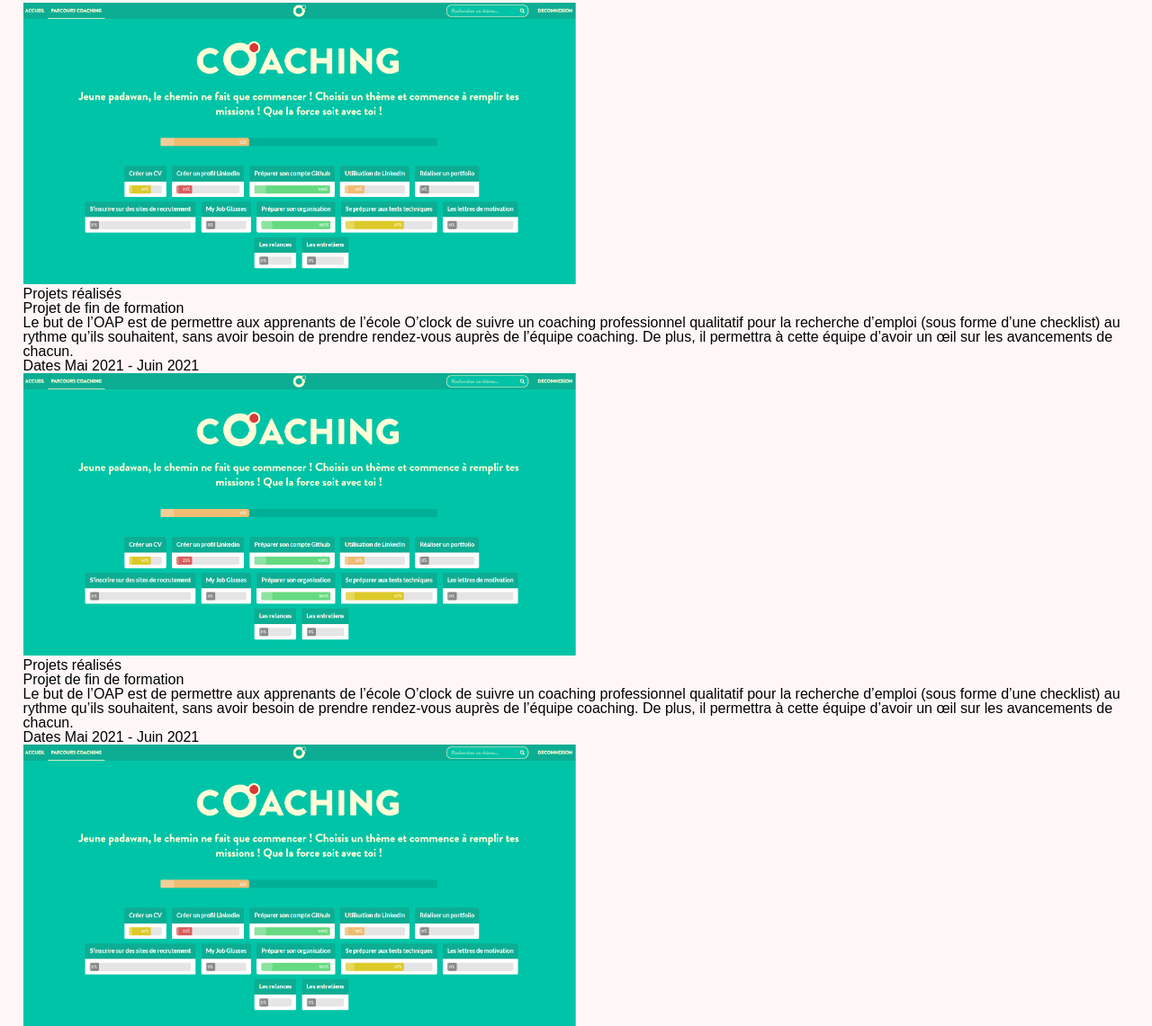
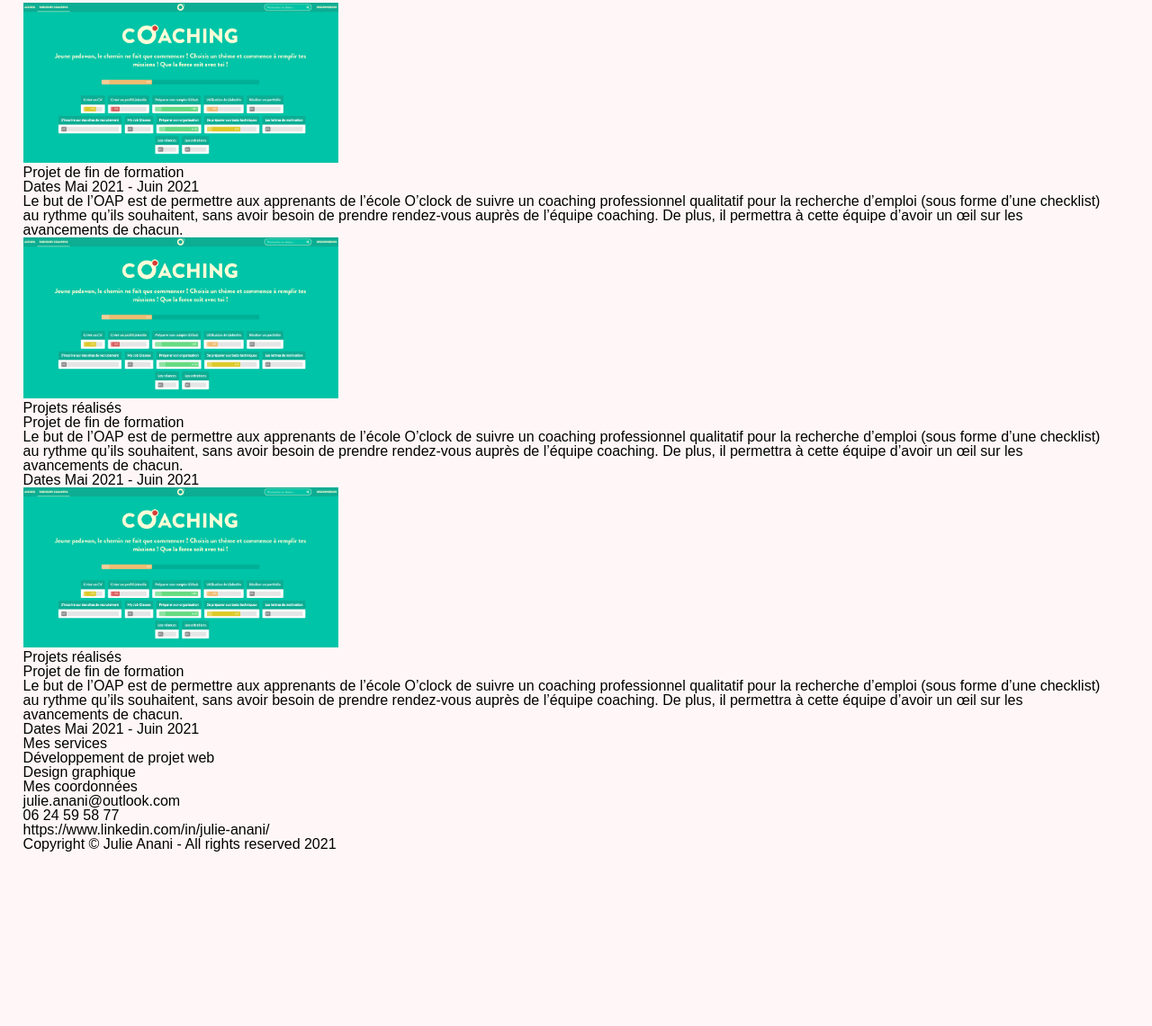
Before and after one commit to Julie-ANANI/portfolio, a website: page statics/index.html in a window 1280 px wide. Shown: the part 381-1522 px from the top of the page at 90% size. After the commit the page ends 1354 px from the top, so only its background shows below. Drawn offline with Linux system fonts and the light colour scheme.

Commit message:
style card in progress

```diff
--- a/statics/assets/css/style.css
+++ b/statics/assets/css/style.css
@@ -116,7 +116,7 @@ header button {
 
 
 /* Main section */
-.main .projects_project_image img {
+.main .projects_card_image {
 	width: 50%;
 }
 /* End Main section */
@@ -124,9 +124,18 @@ header button {
 
 
 /* Projects */
-.projects_project{
+.projects{
   display: flex;
   flex-wrap: wrap;
+}
+
+.projects .projects_card{
+  margin-right: 20px;
+  cursor: pointer;
+}
+
+.projects .projects_card_image{
+  width: 350px;
 }
 /* End Projects */
 
--- a/statics/index.html
+++ b/statics/index.html
@@ -55,16 +55,17 @@
 		<div class="projects">
 
 			<!-- One Project -->
-			<div class="projects_project">
-				<div class="projects_project_image">
+			<div class="projects_card">
+				<div class="projects_card_image">
 					<img src="images/Capture-coaching.PNG" alt="image de projet de fin de formation, le projet Coaching" />
 				</div>
 
-				<h1>Projets réalisés</h1>
-
-					<div class="projects_project_title">
+			<!-- 	<h1>Projets réalisés</h1>
+		 -->
+					<div class="projects_card_title">
 						<h4>Projet de fin de formation</h4>
-						<p class="projects_project_description">
+						<p class="projects_card_dates"> Dates Mai 2021 - Juin 2021</p>
+						<p class="projects_card_description">
 							Le but de l’OAP est de permettre aux apprenants
 							de l’école O’clock de suivre un coaching professionnel
 							qualitatif pour la recherche d’emploi (sous forme d’une checklist)
@@ -72,23 +73,22 @@
 							auprès de l’équipe coaching. De plus, il permettra à cette équipe d’avoir
 							un œil sur les avancements de chacun.
 						</p>
-						<p class="projects_project_dates"> Dates Mai 2021 - Juin 2021</p>
 					</div>
 
 			</div>
 			<!-- End One Project -->
 
 			<!-- Two Project -->
-			<div class="projects_project">
-				<div class="projects_project_image">
+			<div class="projects_card">
+				<div class="projects_card_image">
 					<img src="images/Capture-coaching.PNG" alt="image de projet de fin de formation, le projet Coaching" />
 				</div>
 
 				<h1>Projets réalisés</h1>
 
-					<div class="projects_project_title">
+					<div class="projects_card_title">
 						<h4>Projet de fin de formation</h4>
-						<p class="projects_project_description">
+						<p class="projects_card_description">
 							Le but de l’OAP est de permettre aux apprenants
 							de l’école O’clock de suivre un coaching professionnel
 							qualitatif pour la recherche d’emploi (sous forme d’une checklist)
@@ -96,23 +96,23 @@
 							auprès de l’équipe coaching. De plus, il permettra à cette équipe d’avoir
 							un œil sur les avancements de chacun.
 						</p>
-						<p class="projects_project_dates"> Dates Mai 2021 - Juin 2021</p>
+						<p class="projects_card_dates"> Dates Mai 2021 - Juin 2021</p>
 					</div>
 
 			</div>
 			<!-- End Two Project -->
 
 			<!-- Three Project -->
-			<div class="projects_project">
-				<div class="projects_project_image">
+			<div class="projects_card">
+				<div class="projects_card_image">
 					<img src="images/Capture-coaching.PNG" alt="image de projet de fin de formation, le projet Coaching" />
 				</div>
 
 				<h1>Projets réalisés</h1>
 
-					<div class="projects_project_title">
+					<div class="projects_card_title">
 						<h4>Projet de fin de formation</h4>
-						<p class="projects_project_description">
+						<p class="projects_card_description">
 							Le but de l’OAP est de permettre aux apprenants
 							de l’école O’clock de suivre un coaching professionnel
 							qualitatif pour la recherche d’emploi (sous forme d’une checklist)
@@ -120,7 +120,7 @@
 							auprès de l’équipe coaching. De plus, il permettra à cette équipe d’avoir
 							un œil sur les avancements de chacun.
 						</p>
-						<p class="projects_project_dates"> Dates Mai 2021 - Juin 2021</p>
+						<p class="projects_card_dates"> Dates Mai 2021 - Juin 2021</p>
 					</div>
 
 			</div>
```
